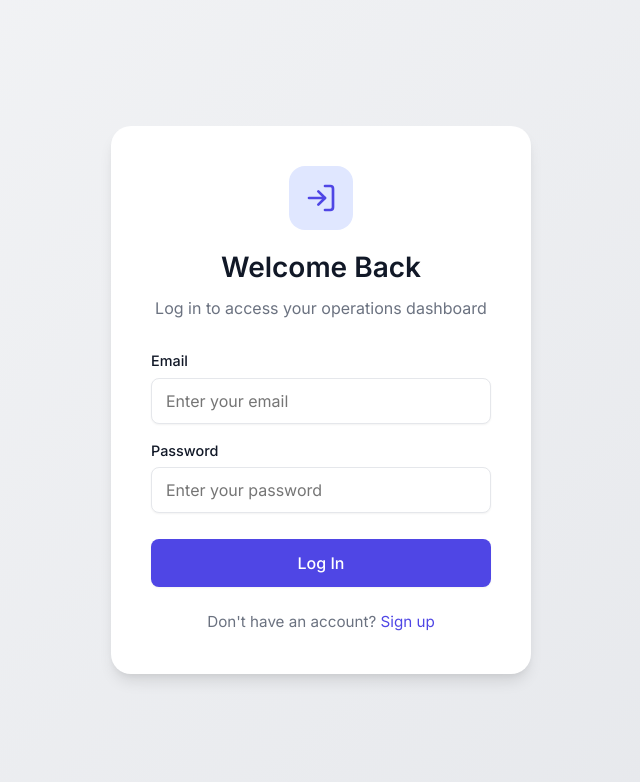
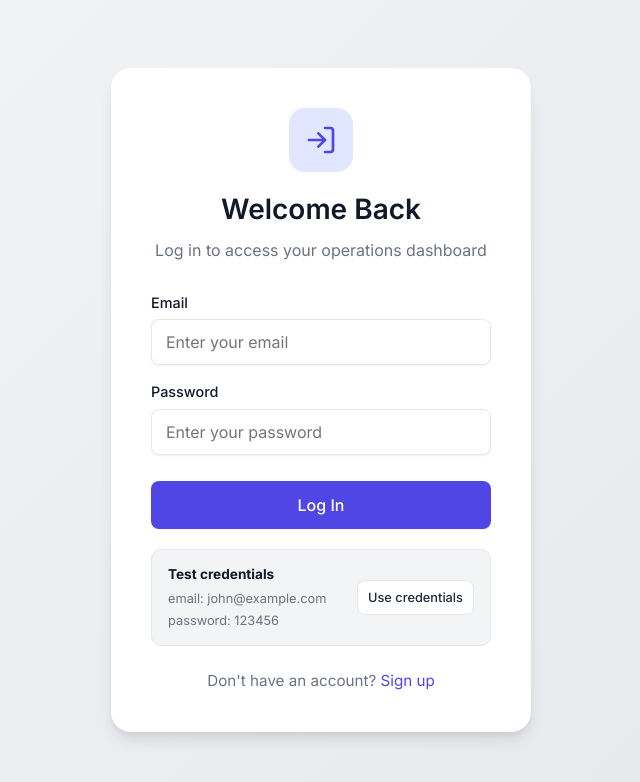
Before and after one commit to manthanziman/RAG_Frontend, a React (Vite) app: page /login in a window 1280 px wide. Shown: the top 782 px of the page, without its empty margins (319-959 px from the left). Built offline with nearby package versions, Linux system fonts and the light colour scheme.

Commit message:
updated login and api

```diff
--- a/src/App.css
+++ b/src/App.css
@@ -57,6 +57,48 @@
   margin-top: 10px;
   padding: 12px;
   font-size: 1rem;
+}
+
+.test-credentials {
+  display: flex;
+  align-items: center;
+  justify-content: space-between;
+  gap: 16px;
+  margin-top: 20px;
+  padding: 14px 16px;
+  background: var(--bg-panel-muted);
+  border: 1px solid var(--border);
+  border-radius: 10px;
+  color: var(--text-muted);
+  font-size: 0.8rem;
+}
+
+.test-credentials > div {
+  display: flex;
+  flex-direction: column;
+  gap: 3px;
+  min-width: 0;
+}
+
+.test-credentials strong {
+  margin-bottom: 2px;
+  color: var(--text-heading);
+  font-size: 0.85rem;
+}
+
+.test-credentials-button {
+  flex-shrink: 0;
+  padding: 7px 10px;
+  border: 1px solid var(--border);
+  color: var(--text-main);
+  background: var(--bg-panel);
+  font-size: 0.8rem;
+}
+
+.test-credentials-button:hover {
+  background: var(--primary-light);
+  border-color: var(--primary-light);
+  color: var(--primary-hover);
 }
 
 .auth-error {
--- a/src/api.js
+++ b/src/api.js
@@ -1,4 +1,4 @@
-const API_BASE = 'http://localhost:4040/api';
+const API_BASE = 'https://ops-dashboard-chatbot.onrender.com/api';
 
 export const getAuthToken = () => {
   if (typeof window === 'undefined' || !window.localStorage) {
--- a/src/pages/Login.jsx
+++ b/src/pages/Login.jsx
@@ -73,6 +73,24 @@ export default function Login() {
           </button>
         </form>
 
+        <div className="test-credentials">
+          <div>
+            <strong>Test credentials</strong>
+            <span>email: john@example.com</span>
+            <span>password: 123456</span>
+          </div>
+          <button
+            type="button"
+            className="button test-credentials-button"
+            onClick={() => {
+              setEmail('john@example.com');
+              setPassword('123456');
+            }}
+          >
+            Use credentials
+          </button>
+        </div>
+
         <div className="auth-footer">
           Don't have an account? <Link to="/signup">Sign up</Link>
         </div>
```
